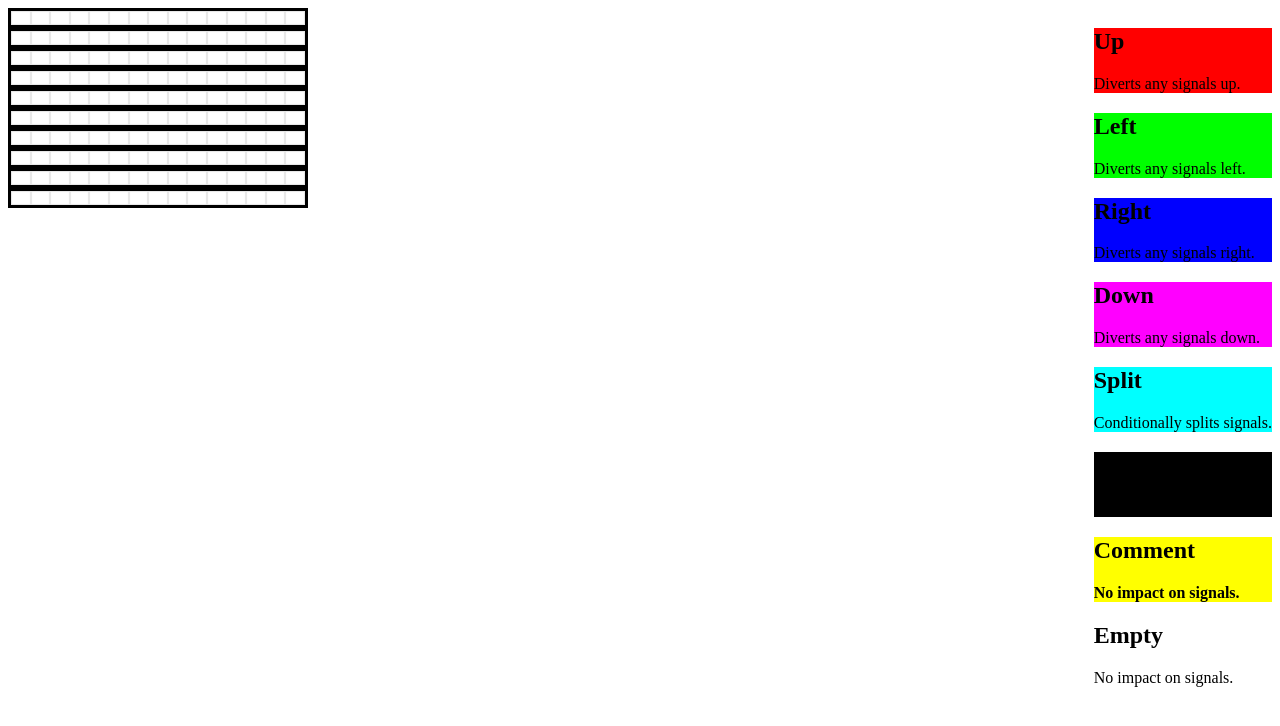
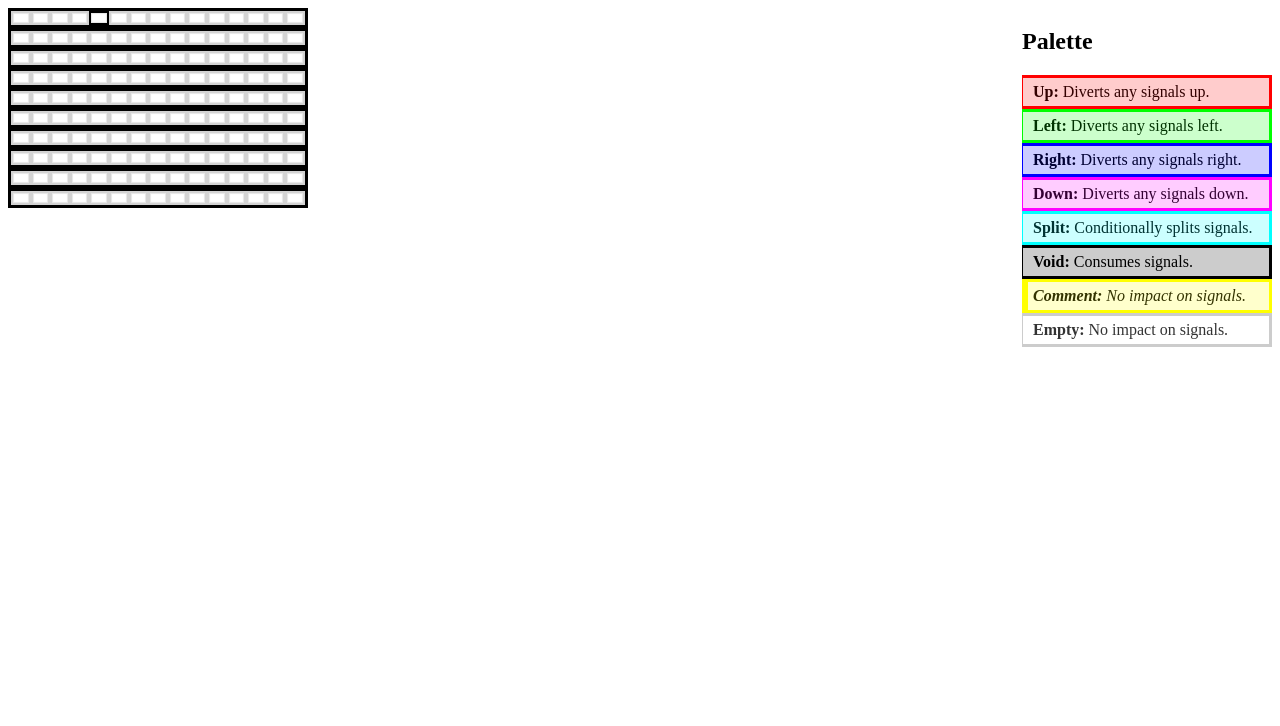
Before and after one commit to bencoveney/BMProg, a React app: page / in a window 1280 px wide. Shown: the top 726 px of the page. Built offline with nearby package versions, Linux system fonts and the light colour scheme.

Commit message:
Added interpreter

```diff
--- a/assets/reset.css
+++ b/assets/reset.css
@@ -1,8 +1,8 @@
 * {
+  border: 0;
+  box-sizing: border-box;
+  font-family: "Helvetica Neue", Helvetica, Arial, sans-serif;
+  font-size: 100%;
 	margin: 0;
-	padding: 0;
-	border: 0;
-	font-size: 100%;
-	font: inherit;
-	vertical-align: baseline;
+  padding: 0;
 }
--- /dev/null
+++ b/src/bmprog/direction.ts
@@ -0,0 +1,6 @@
+export enum Direction {
+  Up,
+  Down,
+  Left,
+  Right,
+}
--- a/src/bmprog/instruction.ts
+++ b/src/bmprog/instruction.ts
@@ -1,55 +1,120 @@
+import { Direction } from "./direction";
+import { Signal } from "./signal";
+
+type SignalProcessor = (signals: Signal[]) => Signal[];
+
+const createChangeDirection = (
+  singleDirection: Direction,
+  multipleDirection: Direction,
+): SignalProcessor => {
+  return (signals: Signal[]) => signals.map(
+    ({ column, row }) => ({
+      column,
+      direction: signals.length > 1 ? multipleDirection : singleDirection,
+      isWaiting: false,
+      row,
+    }),
+  );
+};
+
 export interface Instruction {
   name: string;
   color: string;
   description: string;
+  process: SignalProcessor;
 }
 
 export const Up: Instruction = {
   color: "#FF0000",
   description: "Diverts any signals up.",
   name: "Up",
+  process: createChangeDirection(Direction.Up, Direction.Down),
 };
 
 export const Left: Instruction = {
   color: "#00FF00",
   description: "Diverts any signals left.",
   name: "Left",
+  process: createChangeDirection(Direction.Left, Direction.Right),
 };
 
 export const Right: Instruction = {
   color: "#0000FF",
   description: "Diverts any signals right.",
   name: "Right",
+  process: createChangeDirection(Direction.Right, Direction.Left),
 };
 
 export const Down: Instruction = {
   color: "#FF00FF",
   description: "Diverts any signals down.",
   name: "Down",
+  process: createChangeDirection(Direction.Down, Direction.Up),
 };
 
 export const Split: Instruction = {
   color: "#00FFFF",
   description: "Conditionally splits signals.",
   name: "Split",
+  process: (signals) => {
+    const doneWaiting = signals.filter((signal) => signal.isWaiting)
+      .map(({isWaiting, ...rest}) => ({
+        ...rest,
+        isWaiting: false,
+      }));
+
+    return signals.filter((signal) => !signal.isWaiting)
+      .reduce(
+        (processed, nextSignal) => {
+          const split = (directionA: Direction, directionB: Direction) => {
+            return processed.concat(
+              {
+                column: nextSignal.column,
+                direction: directionA,
+                isWaiting: true,
+                row: nextSignal.row,
+              },
+              {
+                column: nextSignal.column,
+                direction: directionB,
+                isWaiting: true,
+                row: nextSignal.row,
+              },
+            );
+          };
+          switch (nextSignal.direction) {
+            case Direction.Down:
+            case Direction.Up:
+              return split(Direction.Left, Direction.Right);
+            case Direction.Left:
+            case Direction.Right:
+              return split(Direction.Up, Direction.Down);
+          }
+        },
+        doneWaiting,
+      );
+  },
 };
 
 export const Void: Instruction = {
   color: "#000000",
   description: "Consumes signals.",
   name: "Void",
+  process: () => [],
 };
 
 export const Comment: Instruction = {
   color: "#FFFF00",
   description: "No impact on signals.",
   name: "Comment",
+  process: (signals) => signals,
 };
 
 export const Empty: Instruction = {
   color: "#FFFFFF",
   description: "No impact on signals.",
   name: "Empty",
+  process: (signals) => signals,
 };
 
 export const Instructions: Instruction[] = [
--- /dev/null
+++ b/src/bmprog/interpreter.ts
@@ -0,0 +1,173 @@
+import * as ArrayUtility from "../utility/array";
+
+import { Direction } from "./direction";
+import { Empty, Instruction } from "./instruction";
+import { Program } from "./program";
+import { Signal } from "./signal";
+
+export const createProgram = (
+  rows: number,
+  columns: number,
+): Program => {
+  return {
+    instructions: ArrayUtility.initialize2d(
+      rows,
+      columns,
+      () => Empty,
+    ),
+    signals: [],
+  };
+};
+
+export const initialize = (
+  program: Program,
+  input: number,
+): Program => {
+  const signals = ["1"].concat(Math.round(input).toString(2).split(""))
+    .map((bit, index) => {
+      return {
+        isInputSignal: bit === "1",
+        row: index,
+      };
+    })
+    .filter((row) => row.isInputSignal)
+    .map((row) => {
+      return {
+        column: -1,
+        direction: Direction.Right,
+        isWaiting: false,
+        row: row.row,
+      };
+    });
+
+  return {
+    instructions: program.instructions,
+    signals,
+  };
+};
+
+interface SignalsBucket {
+  row: number;
+  column: number;
+  content: Signal[];
+}
+
+export const getNextStep = (
+  { instructions, signals }: Program,
+  onOutput: (output: number) => void,
+  onTerminate: () => void,
+): Program => {
+  // Move signals in their directions.
+  const movedSignals = signals.map((signal) => {
+    const move = (deltaRow: number, deltaColumn: number): Signal => ({
+      column: signal.column + deltaColumn,
+      direction: signal.direction,
+      isWaiting: signal.isWaiting,
+      row: signal.row + deltaRow,
+    });
+    if (signal.isWaiting) {
+      return signal;
+    }
+    switch (signal.direction) {
+      case Direction.Up:
+        return move(-1, 0);
+      case Direction.Down:
+        return move(1, 0);
+      case Direction.Left:
+        return move(0, -1);
+      case Direction.Right:
+        return move(0, 1);
+    }
+  });
+
+  // Filter out signals that have left the program.
+  const trimmedSignals = movedSignals.filter(
+    (signal) => {
+      // Don't filter the right edge, those are output.
+      const isOffTop = signal.row < 0;
+      const isOffBottom = signal.row >= instructions.length;
+      const isOffLeft = signal.column < 0;
+      return !(isOffTop || isOffBottom || isOffLeft);
+    },
+  );
+
+  // Check for output.
+  const rightEdge = instructions[0].length;
+  const outputSignals = trimmedSignals.filter(
+    (signal) => signal.column >= rightEdge,
+  );
+  const activeSignals = trimmedSignals.filter(
+    (signal) => signal.column < rightEdge,
+  );
+
+  // Group signals at each position.
+  const signalBucket = activeSignals.reduce(
+    (
+      buckets: SignalsBucket[],
+      next: Signal,
+    ) => {
+      // Ignore output signals.
+      if (next.column >= instructions[0].length) {
+        return buckets;
+      }
+
+      // Try and find an existing bucket at the same location.
+      const instructionAtLocation = instructions[next.row][next.column];
+      const existingIndex = buckets.findIndex(
+        ({ row, column }) => row === next.row && column === next.column,
+      );
+
+      if (existingIndex >= 0) {
+        // Add the signal to the existing bucket.
+        const oldBucket = buckets[existingIndex];
+        return ArrayUtility.replace(
+          buckets,
+          existingIndex,
+          {
+            column: next.column,
+            content: oldBucket.content.concat(next),
+            row: next.row,
+          },
+        );
+      } else {
+        // Create a new bucket.
+        return buckets.concat({
+          column: next.column,
+          content: [next],
+          row: next.row,
+        });
+      }
+    },
+    [],
+  );
+
+  // Process each position.
+  const processedSignals = signalBucket.reduce(
+    (previous, { row, column, content }) => {
+      return previous.concat(instructions[row][column].process(content));
+    },
+    [] as Signal[],
+  );
+
+  // Compute output.
+  const otherSignals = outputSignals.filter((signal) => signal.row > 0);
+  if (otherSignals.length > 0) {
+    onOutput(
+      otherSignals.reduce(
+        (outputSum, signal) => outputSum + Math.pow(2, signal.row - 1),
+        0,
+      ),
+    );
+  }
+
+  // Check if finished.
+  const endSignal = outputSignals.find((signal) => signal.row === 0);
+  if (endSignal || processedSignals.length < 0) {
+    onTerminate();
+  }
+
+  return {
+    instructions,
+    signals: processedSignals,
+  };
+};
--- /dev/null
+++ b/src/bmprog/program.ts
@@ -0,0 +1,7 @@
+import { Instruction } from "./instruction";
+import { Signal } from "./signal";
+
+export interface Program {
+  instructions: Instruction[][];
+  signals: Signal[];
+}
--- /dev/null
+++ b/src/bmprog/signal.ts
@@ -0,0 +1,8 @@
+import { Direction } from "./direction";
+
+export interface Signal {
+  column: number;
+  direction: Direction;
+  isWaiting: boolean;
+  row: number;
+}
--- a/src/components/display/cell.tsx
+++ b/src/components/display/cell.tsx
@@ -2,13 +2,17 @@ import * as React from "react";
 import * as StyleUtility from "../../utility/style";
 
 import { Instruction } from "../../bmprog/instruction";
+import { Signal } from "../../bmprog/signal";
 
 export interface CellProps {
   instruction: Instruction;
+  signals: Signal[];
   set: (clear: boolean) => void;
 }
 
 const staticStyle: React.CSSProperties = {
+  borderStyle: "solid",
+  borderWidth: "2px",
   boxShadow: "inset 0 0 1px 1px rgba(0, 0, 0, 0.1)",
   flexGrow: 1,
 };
@@ -16,10 +20,12 @@ const staticStyle: React.CSSProperties = {
 const Cell: React.StatelessComponent<CellProps> = (
   props: CellProps,
 ) => {
+  const hasSignals = props.signals.length > 0;
   const style: React.CSSProperties = StyleUtility.merge(
     staticStyle,
     {
       backgroundColor: props.instruction.color,
+      borderColor: hasSignals ? "black" : "lightgrey",
     },
   );
 
--- a/src/components/display/display.tsx
+++ b/src/components/display/display.tsx
@@ -1,7 +1,9 @@
 import * as React from "react";
+import * as Interpreter from "../../bmprog/interpreter";
 import * as ArrayUtility from "../../utility/array";
 
 import { Empty, Instruction } from "../../bmprog/instruction";
+import { Program } from "../../bmprog/program";
 import { Row } from "./row";
 
 interface DisplayProps {
@@ -12,21 +14,19 @@ interface DisplayProps {
   getPen: () =>  Instruction;
 }
 
-interface DisplayState {
-  instructions: Instruction[][];
-}
-
-export class Display extends React.Component<DisplayProps, DisplayState> {
+export class Display extends React.Component<DisplayProps, Program> {
+  private interval: number | undefined;
   constructor(props: DisplayProps) {
     super(props);
+    this.state = Interpreter.createProgram(props.rows, props.columns);
+  }
 
-    this.state = {
-      instructions: ArrayUtility.initialize2d(
-        props.rows,
-        props.columns,
-        () => Empty,
-      ),
-    };
+  public componentWillMount() {
+    this.startProgram(0);
+  }
+
+  public componentWillUnmount() {
+    this.stopProgram();
   }
 
   public render() {
@@ -45,6 +45,9 @@ export class Display extends React.Component<DisplayProps, DisplayState> {
             set: (clear: boolean) => {
               this.setInstruction(rowIndex, cellIndex, clear);
             },
+            signals: this.state.signals.filter(
+              ({ row, column }) => row === rowIndex && column === cellIndex,
+            ),
           }),
         );
         return (
@@ -77,4 +80,33 @@ export class Display extends React.Component<DisplayProps, DisplayState> {
       ),
     });
   }
+
+  private startProgram(input: number): void {
+    this.setState(Interpreter.initialize(this.state, input));
+    this.interval = window.setInterval(() => this.updateProgram(), 1000);
+  }
+
+  private stopProgram(): void {
+    if (typeof this.interval === "number") {
+      clearInterval(this.interval);
+      this.interval = undefined;
+    }
+  }
+
+  private updateProgram(): void {
+    this.setState(
+      Interpreter.getNextStep(
+        this.state,
+        (output) => {
+          // tslint:disable-next-line:no-console
+          console.log(output);
+        },
+        () => {
+          // tslint:disable-next-line:no-console
+          console.log("terminated");
+          this.stopProgram();
+        },
+      ),
+    );
+  }
 }
--- a/src/components/display/row.tsx
+++ b/src/components/display/row.tsx
@@ -23,6 +23,7 @@ const Row: React.StatelessComponent<RowProps> = (
         instruction={cell.instruction}
         set={cell.set}
         key={index}
+        signals={cell.signals}
       />
     ),
   );
--- a/src/components/palette/button.tsx
+++ b/src/components/palette/button.tsx
@@ -1,5 +1,6 @@
 import * as React from "react";
 import * as ArrayUtility from "../../utility/array";
+import * as StyleUtility from "../../utility/style";
 
 import { Instruction } from "../../bmprog/instruction";
 
@@ -9,18 +10,39 @@ interface ButtonProps {
   set: () => void;
 }
 
+const staticStyle: React.CSSProperties = {
+  borderStyle: "solid",
+  paddingBottom: "5px",
+  paddingRight: "5px",
+  paddingTop: "5px",
+};
+
+const offValues = /0/gi;
+const lightValue = "C";
+
+const onValues = /F/gi;
+const darkValue = "3";
+
+const white = /FFFFFF/gi;
+const grey = lightValue.repeat(6);
+
 export const Button: React.StatelessComponent<ButtonProps> = (
   props: ButtonProps,
 ) => {
-  const style: React.CSSProperties = {
-    backgroundColor: props.instruction.color,
-    fontWeight: props.isCurrent ? "bold" : "normal",
-  };
-
+  const style: React.CSSProperties = StyleUtility.merge(
+    staticStyle,
+    {
+      backgroundColor: props.instruction.color.replace(offValues, lightValue),
+      borderColor: props.instruction.color.replace(white, grey),
+      borderLeftWidth: props.isCurrent ? "6px" : "1px",
+      color: props.instruction.color.replace(onValues, darkValue),
+      fontStyle: props.isCurrent ? "italic" : "normal",
+      paddingLeft: props.isCurrent ? "5px" : "10px",
+    },
+  );
   return (
     <div style={style} onClick={props.set}>
-      <h2>{props.instruction.name}</h2>
-      <p>{props.instruction.description}</p>
+      <b>{props.instruction.name}:</b> {props.instruction.description}
     </div>
   );
 };
--- a/src/components/palette/palette.tsx
+++ b/src/components/palette/palette.tsx
@@ -8,6 +8,10 @@ interface PaletteProps {
   currentPen: Instruction;
   setPen: (instruction: Instruction) => void;
 }
+
+const style: React.CSSProperties = {
+  minWidth: "250px",
+};
 
 export const Palette: React.StatelessComponent<PaletteProps> = (
   props: PaletteProps,
@@ -24,5 +28,10 @@ export const Palette: React.StatelessComponent<PaletteProps> = (
       />
     );
   });
-  return <div>{buttons}</div>;
+  return (
+    <div style={style}>
+      <h2>Palette</h2>
+      {buttons}
+    </div>
+  );
 };
```
Also changed, not shown: 4 other files (tests, documents, lock files or other folders).
